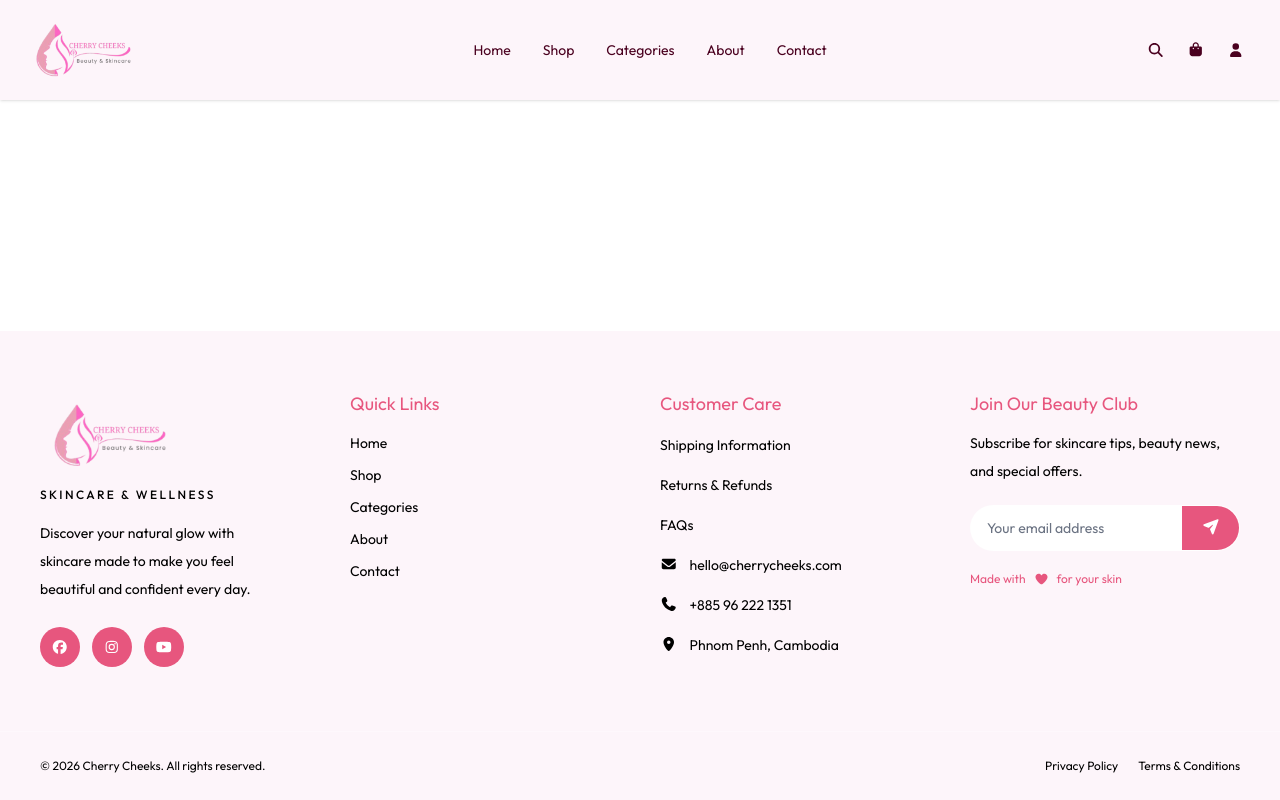
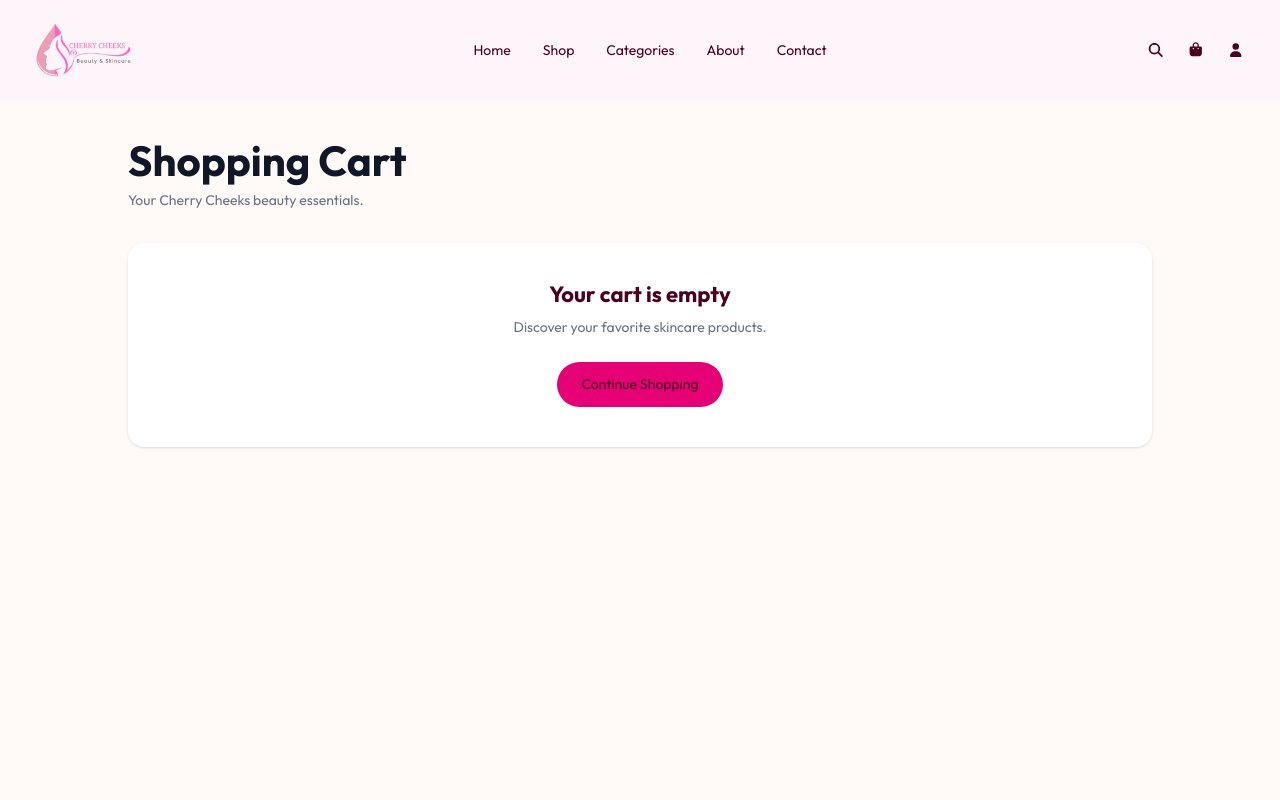
Before and after one commit to Seyhaz-Dev/Cherry-Cheeks-Cosmetics, a React (Vite) app: page /cart in a window 1280 px wide. Shown: the top 800 px of the page. Built offline with nearby package versions, Linux system fonts and the light colour scheme.

Commit message:
not done page shopping

```diff
--- a/src/App.jsx
+++ b/src/App.jsx
@@ -1,4 +1,5 @@
 import { BrowserRouter, Routes, Route } from 'react-router-dom'
+import { CartProvider } from "./context/CartContext";
 
 import Header from './components/Header'
 import Footer from './components/Footer'
@@ -6,23 +7,27 @@ import Footer from './components/Footer'
 import Home from './pages/Home'
 import Contact from './pages/Contact'
 import Shop from './pages/Shop'
+import Cart from "./pages/Cart";
 
 function App() {
   return (
     <BrowserRouter>
-      <div className="flex min-h-screen flex-col">
-        <Header />
+      <CartProvider>
+        <div className="flex min-h-screen flex-col">
+          <Header />
 
         <main className="flex-1">
           <Routes>
             <Route path="/" element={<Home />} />
             <Route path="/contact" element={<Contact />} />
             <Route path="/shop" element={<Shop />} />
+            <Route path="/cart" element={<Cart />} />
           </Routes>
         </main>
 
         <Footer />
       </div>
+      </CartProvider>
     </BrowserRouter>
   )
 }
--- /dev/null
+++ b/src/context/CartContext.jsx
@@ -0,0 +1,103 @@
+
+import { createContext, useContext, useEffect, useState } from "react";
+
+const CartContext = createContext();
+
+export function CartProvider({ children }) {
+  const [cartItems, setCartItems] = useState(() => {
+    try {
+      const savedCart = localStorage.getItem("cherry-cheeks-cart");
+      return savedCart ? JSON.parse(savedCart) : [];
+    } catch {
+      return [];
+    }
+  });
+
+  // Save cart items in localStorage
+  useEffect(() => {
+    localStorage.setItem("cherry-cheeks-cart", JSON.stringify(cartItems));
+  }, [cartItems]);
+
+  // Add a product to the cart
+  const addToCart = (product) => {
+    setCartItems((currentItems) => {
+      const existingItem = currentItems.find(
+        (item) => item.id === product.id
+      );
+
+      if (existingItem) {
+        return currentItems.map((item) =>
+          item.id === product.id
+            ? { ...item, quantity: item.quantity + 1 }
+            : item
+        );
+      }
+
+      return [...currentItems, { ...product, quantity: 1 }];
+    });
+  };
+
+  // Remove a product from the cart
+  const removeFromCart = (productId) => {
+    setCartItems((currentItems) =>
+      currentItems.filter((item) => item.id !== productId)
+    );
+  };
+
+  // Update product quantity
+  const updateQuantity = (productId, quantity) => {
+    if (quantity <= 0) {
+      removeFromCart(productId);
+      return;
+    }
+
+    setCartItems((currentItems) =>
+      currentItems.map((item) =>
+        item.id === productId ? { ...item, quantity } : item
+      )
+    );
+  };
+
+  // Clear the cart
+  const clearCart = () => {
+    setCartItems([]);
+  };
+
+  // Calculate total product quantity
+  const cartCount = cartItems.reduce(
+    (total, item) => total + item.quantity,
+    0
+  );
+
+  // Calculate subtotal
+  const subtotal = cartItems.reduce(
+    (total, item) => total + Number(item.price) * item.quantity,
+    0
+  );
+
+  return (
+    <CartContext.Provider
+      value={{
+        cartItems,
+        addToCart,
+        removeFromCart,
+        updateQuantity,
+        clearCart,
+        cartCount,
+        subtotal,
+      }}
+    >
+      {children}
+    </CartContext.Provider>
+  );
+}
+
+export function useCart() {
+  const context = useContext(CartContext);
+
+  if (!context) {
+    throw new Error("useCart must be used inside CartProvider");
+  }
+
+  return context;
+}
--- a/src/pages/Cart.jsx
+++ b/src/pages/Cart.jsx
@@ -1,10 +1,147 @@
-<h1>
-    hekki
-    <div>
-        hekoo
+
+import { Link } from "react-router-dom";
+import { useCart } from "../context/CartContext";
+
+export default function Cart() {
+  const {
+    cartItems,
+    removeFromCart,
+    updateQuantity,
+    clearCart,
+    subtotal,
+  } = useCart();
+
+  return (
+    <div className="min-h-screen bg-[#fffaf8] px-4 py-10 md:px-10">
+      <div className="mx-auto max-w-5xl">
+        <h1 className="mb-2 text-3xl font-bold text-gray-900">
+          Shopping Cart
+        </h1>
+
+        <p className="mb-8 text-gray-500">
+          Your Cherry Cheeks beauty essentials.
+        </p>
+
+        {cartItems.length === 0 ? (
+          <div className="rounded-2xl bg-white p-10 text-center shadow-sm">
+            <h2 className="mb-3 text-xl font-semibold">
+              Your cart is empty
+            </h2>
+
+            <p className="mb-6 text-gray-500">
+              Discover your favorite skincare products.
+            </p>
+
+            <Link
+              to="/"
+              className="inline-block rounded-full bg-pink-600 px-6 py-3 text-white hover:bg-pink-700"
+            >
+              Continue Shopping
+            </Link>
+          </div>
+        ) : (
+          <div className="grid gap-8 md:grid-cols-3">
+            <div className="space-y-4 md:col-span-2">
+              {cartItems.map((item) => (
+                <div
+                  key={item.id}
+                  className="flex gap-4 rounded-2xl bg-white p-4 shadow-sm"
+                >
+                  <img
+                    src={item.image}
+                    alt={item.name}
+                    className="h-28 w-24 rounded-xl object-cover"
+                  />
+
+                  <div className="flex flex-1 flex-col">
+                    <h2 className="font-semibold text-gray-900">
+                      {item.name}
+                    </h2>
+
+                    <p className="mt-1 text-sm text-gray-500">
+                      {item.category}
+                    </p>
+
+                    <p className="mt-2 font-semibold text-pink-600">
+                      ${Number(item.price).toFixed(2)}
+                    </p>
+
+                    <div className="mt-auto flex items-center justify-between pt-3">
+                      <div className="flex items-center gap-3">
+                        <button
+                          onClick={() =>
+                            updateQuantity(item.id, item.quantity - 1)
+                          }
+                          className="h-8 w-8 rounded-full border"
+                          aria-label="Decrease quantity"
+                        >
+                          −
+                        </button>
+
+                        <span>{item.quantity}</span>
+
+                        <button
+                          onClick={() =>
+                            updateQuantity(item.id, item.quantity + 1)
+                          }
+                          className="h-8 w-8 rounded-full border"
+                          aria-label="Increase quantity"
+                        >
+                          +
+                        </button>
+                      </div>
+
+                      <button
+                        onClick={() => removeFromCart(item.id)}
+                        className="text-sm text-red-500 hover:text-red-700"
+                      >
+                        Remove
+                      </button>
+                    </div>
+                  </div>
+                </div>
+              ))}
+
+              <button
+                onClick={clearCart}
+                className="text-sm text-gray-500 underline hover:text-red-500"
+              >
+                Clear Cart
+              </button>
+            </div>
+
+            <div className="h-fit rounded-2xl bg-white p-6 shadow-sm">
+              <h2 className="mb-5 text-xl font-semibold">
+                Order Summary
+              </h2>
+
+              <div className="mb-4 flex justify-between text-gray-600">
+                <span>Subtotal</span>
+                <span>${subtotal.toFixed(2)}</span>
+              </div>
+
+              <div className="mb-5 flex justify-between border-t pt-4 font-bold">
+                <span>Total</span>
+                <span>${subtotal.toFixed(2)}</span>
+              </div>
+
+              <button
+                onClick={() => alert("Checkout coming soon!")}
+                className="w-full rounded-full bg-pink-600 px-5 py-3 text-white hover:bg-pink-700"
+              >
+                Proceed to Checkout
+              </button>
+
+              <Link
+                to="/"
+                className="mt-4 block text-center text-sm text-gray-500 hover:text-pink-600"
+              >
+                Continue Shopping
+              </Link>
+            </div>
+          </div>
+        )}
+      </div>
     </div>
-
-    <div>
-
-    </div>
-</h1>
+  );
+}
```
